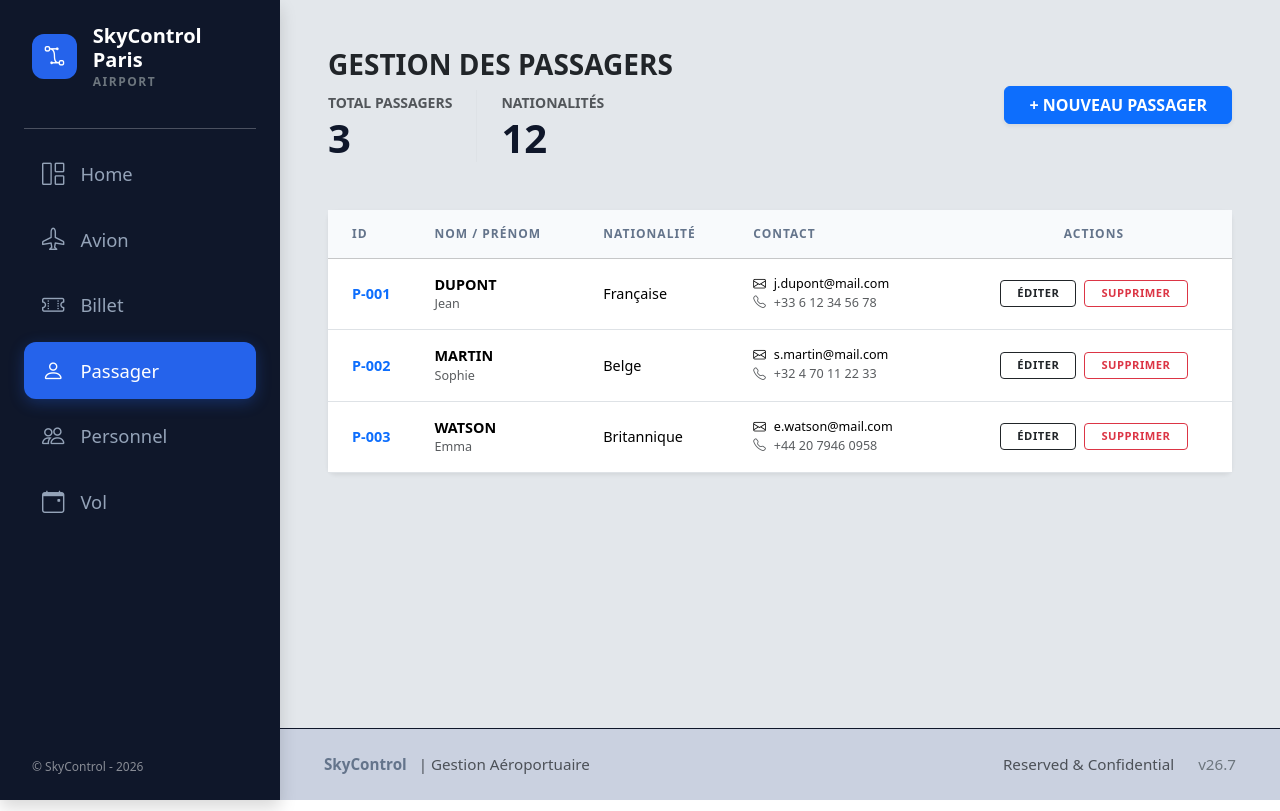
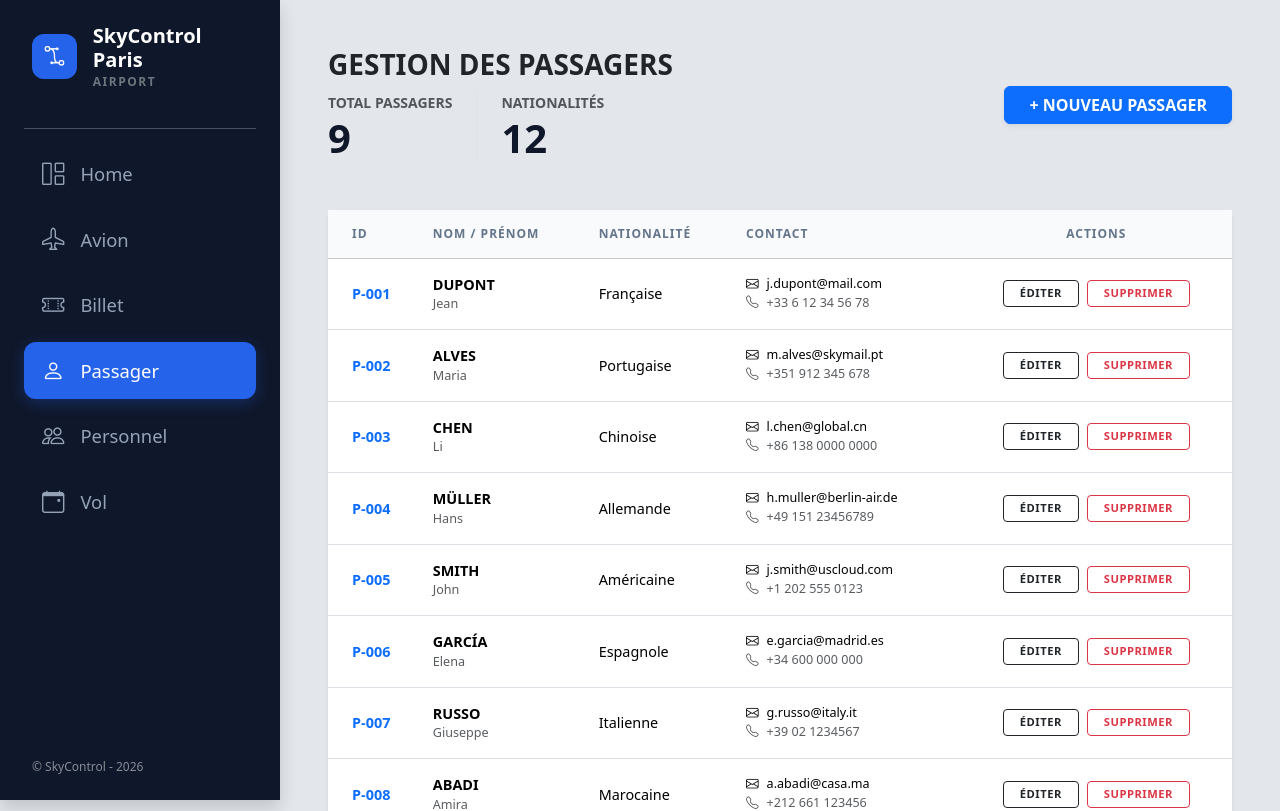
Before and after one commit to Palouziii/SkyControl, a React (Vite) app: page /Passager in a window 1280 px wide. Shown: the top 811 px of the page. Built offline with nearby package versions, Linux system fonts and the light colour scheme.

Commit message:
+ Affichage des Passagers avec des fakeData

```diff
--- a/src/components/Billet/BilletCard.jsx
+++ b/src/components/Billet/BilletCard.jsx
@@ -101,8 +101,8 @@ export default function BilletCard() {
           </thead>
           <tbody>
             {billets.map((b) => (
-              <tr key={b.id}>
-                <td className="ps-4 fw-bold text-primary">{b.id}</td>
+              <tr key={b.id_billet}>
+                <td className="ps-4 fw-bold text-primary">{b.id_billet}</td>
                 <td>{b.passager}</td>
                 <td>
                   <span className="badge bg-dark px-2">{b.vol}</span>
--- a/src/components/Passager/PassagerCard.jsx
+++ b/src/components/Passager/PassagerCard.jsx
@@ -1,15 +1,10 @@
 import { useState } from "react";
 import "../../css/PassagerCard.css";
+import PassagerService from "../../services/PassagerService";
 
 export default function PassagerCard() {
   const [showAdd, setShowAdd] = useState(false);
-
-  // Données fictives basées sur ton MCD
-  const [passagers] = useState([
-    { id: "P-001", nom: "Dupont", prenom: "Jean", nationalite: "Française", mail: "j.dupont@mail.com", tel: "+33 6 12 34 56 78" },
-    { id: "P-002", nom: "Martin", prenom: "Sophie", nationalite: "Belge", mail: "s.martin@mail.com", tel: "+32 4 70 11 22 33" },
-    { id: "P-003", nom: "Watson", prenom: "Emma", nationalite: "Britannique", mail: "e.watson@mail.com", tel: "+44 20 7946 0958" },
-  ]);
+  const passagers = PassagerService.getAll();
 
   return (
     <div className="container-fluid p-4">
--- a/src/data/FakeData.js
+++ b/src/data/FakeData.js
@@ -27,3 +27,15 @@ export const ListeBillets = [
     new Billet("TK-107", "Julien Clerc", "KL123", "Economy", "45A", 310, "2026-04-15"),
     new Billet("TK-108", "Marie Curie", "LH509", "Business", "15E", 920, "2026-04-16")
 ];
+
+export const ListePassagers = [
+    { id: "P-001", nom: "Dupont", prenom: "Jean", nationalite: "Française", mail: "j.dupont@mail.com", tel: "+33 6 12 34 56 78" },
+    { id: "P-002", nom: "Alves", prenom: "Maria", nationalite: "Portugaise", mail: "m.alves@skymail.pt", tel: "+351 912 345 678" },
+    { id: "P-003", nom: "Chen", prenom: "Li", nationalite: "Chinoise", mail: "l.chen@global.cn", tel: "+86 138 0000 0000" },
+    { id: "P-004", nom: "Müller", prenom: "Hans", nationalite: "Allemande", mail: "h.muller@berlin-air.de", tel: "+49 151 23456789" },
+    { id: "P-005", nom: "Smith", prenom: "John", nationalite: "Américaine", mail: "j.smith@uscloud.com", tel: "+1 202 555 0123" },
+    { id: "P-006", nom: "García", prenom: "Elena", nationalite: "Espagnole", mail: "e.garcia@madrid.es", tel: "+34 600 000 000" },
+    { id: "P-007", nom: "Russo", prenom: "Giuseppe", nationalite: "Italienne", mail: "g.russo@italy.it", tel: "+39 02 1234567" },
+    { id: "P-008", nom: "Abadi", prenom: "Amira", nationalite: "Marocaine", mail: "a.abadi@casa.ma", tel: "+212 661 123456" },
+    { id: "P-009", nom: "Tanaka", prenom: "Yuki", nationalite: "Japonaise", mail: "y.tanaka@tokyo.jp", tel: "+81 90 1234 5678" }
+];
--- a/src/model/Billet.js
+++ b/src/model/Billet.js
@@ -1,6 +1,6 @@
 export class Billet{
-    constructor(id, passager, vol, classe, siege, prix, date){
-        this.id = id
+    constructor(id_billet, passager, vol, classe, siege, prix, date){
+        this.id_billet = id_billet
         this.passager = passager
         this.vol = vol
         this.classe = classe
--- /dev/null
+++ b/src/services/PassagerService.js
@@ -0,0 +1,13 @@
+import { ListePassagers } from "../data/FakeData";
+
+export class ServicePassager{
+    constructor(){
+        this.passagers = ListePassagers;
+    }
+
+        getAll(){
+            return this.passagers
+        }
+}
+
+export default new ServicePassager()
```
Also changed, not shown: src/model/Passager.js (added, +10 -0 lines).
